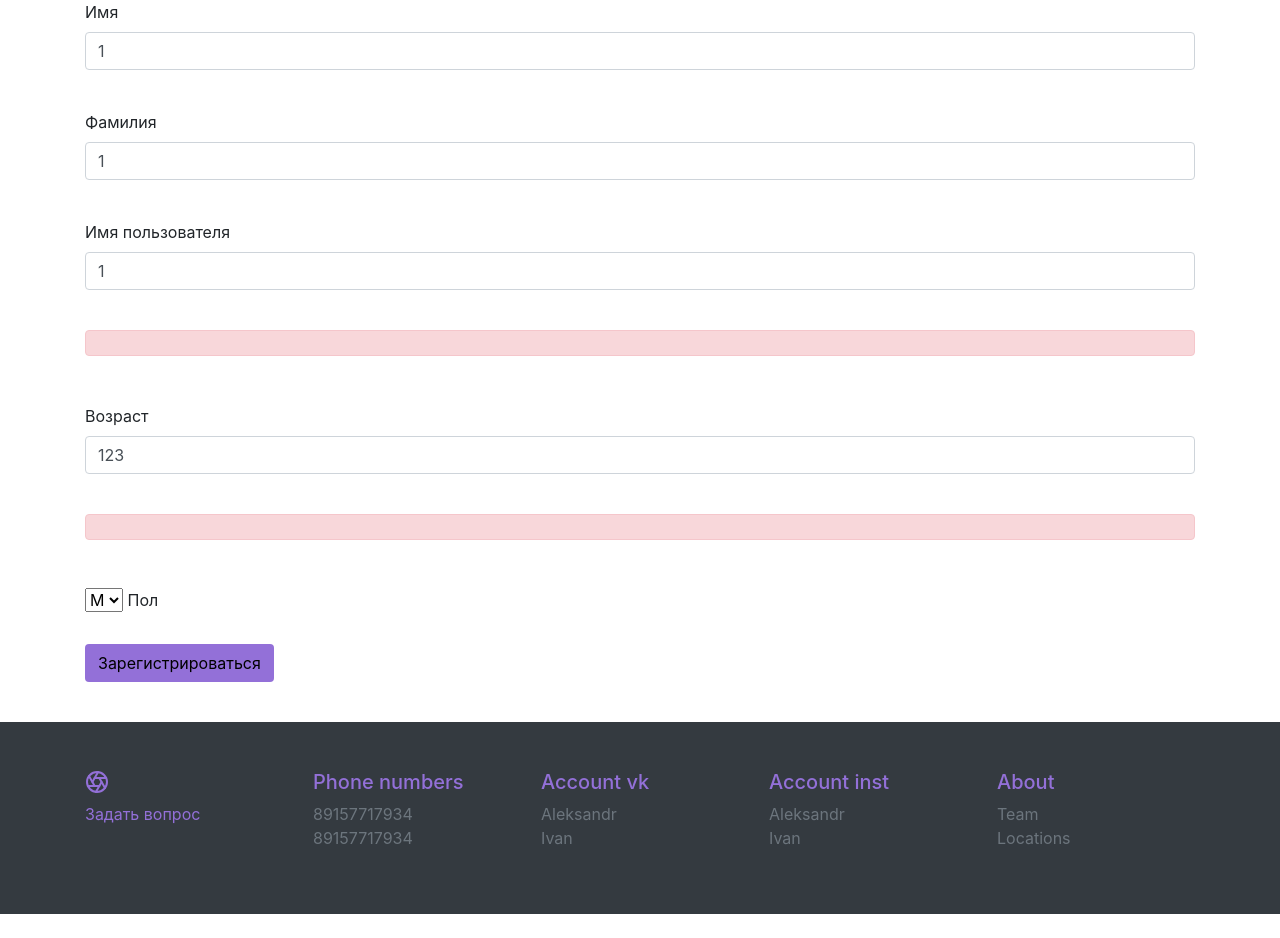
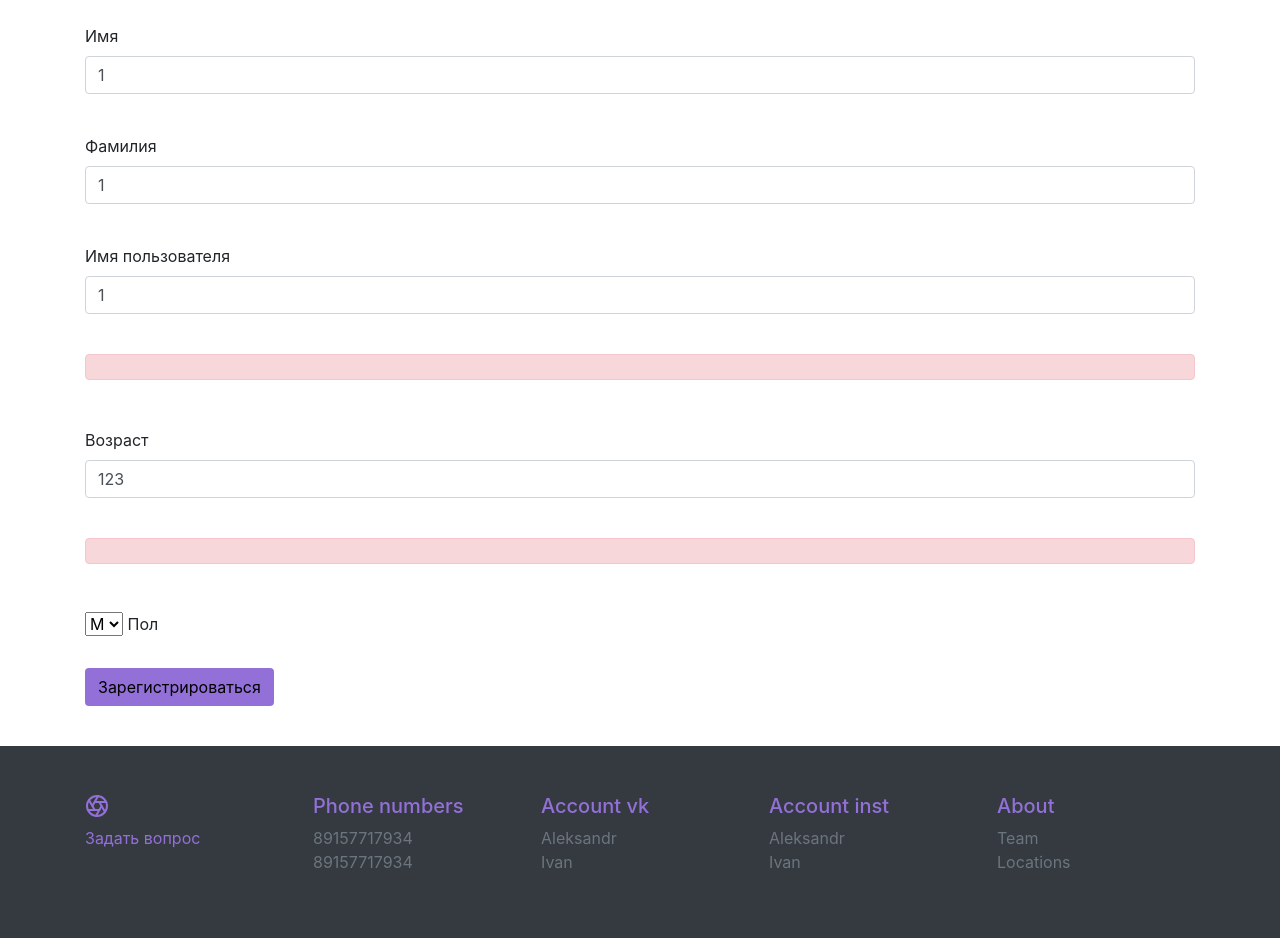
Before and after one commit to avmxmv/3, a Flask app: page /edit_profil in a window 1280 px wide. Shown: the part 68-1006 px from the top of the page. Before the commit the page ends 982 px from the top, so only its background shows below. Run offline with Flask 2, Linux system fonts and the light colour scheme; a user stored in the database is signed in; data comes from the database, SQL or seed files in the repository; some libraries are stand-ins or nearby versions.

Commit message:
27.2 commit

```diff
--- a/templates/edit_profil.html
+++ b/templates/edit_profil.html
@@ -2,7 +2,7 @@
 
 
 {% block content %}
-<main class="container">
+<main class="container mt-4">
     <form action="" method="post">
         {{ form.hidden_tag() }}
         {{ form.csrf_token }}
```
